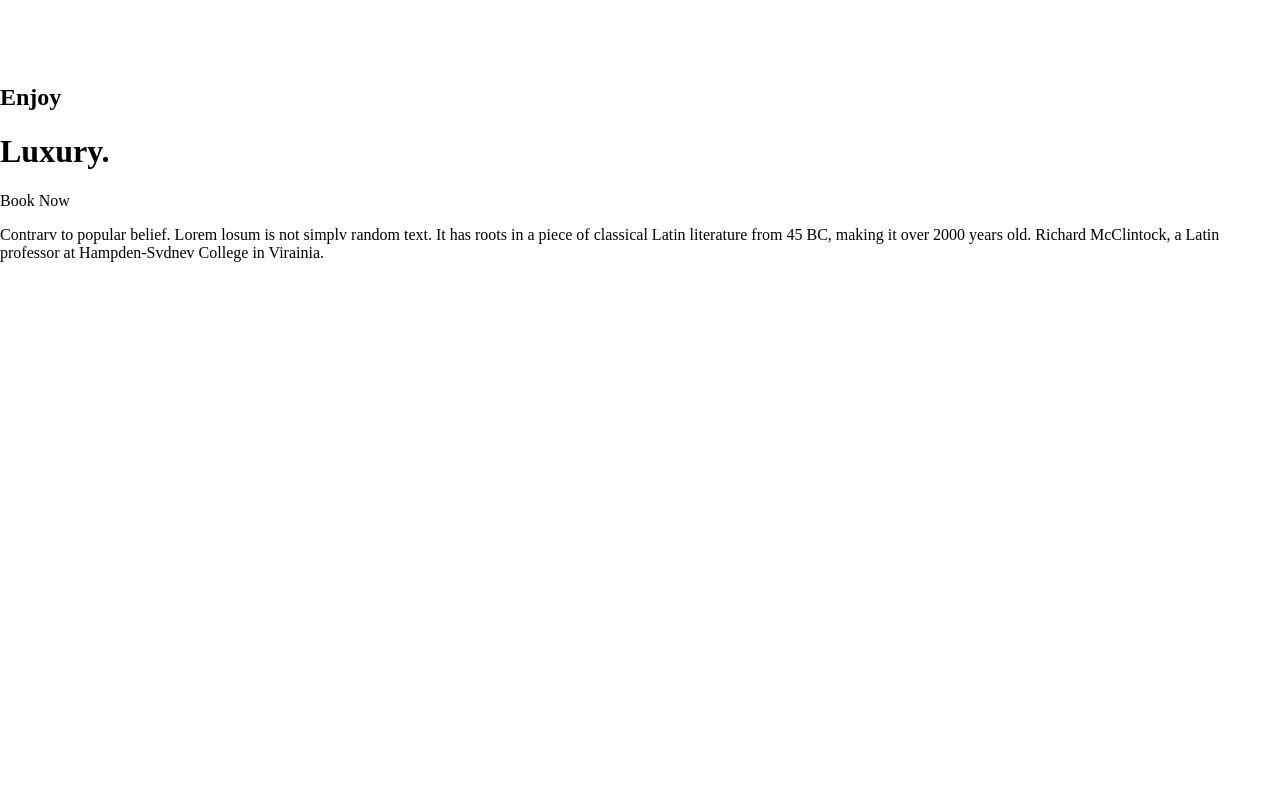
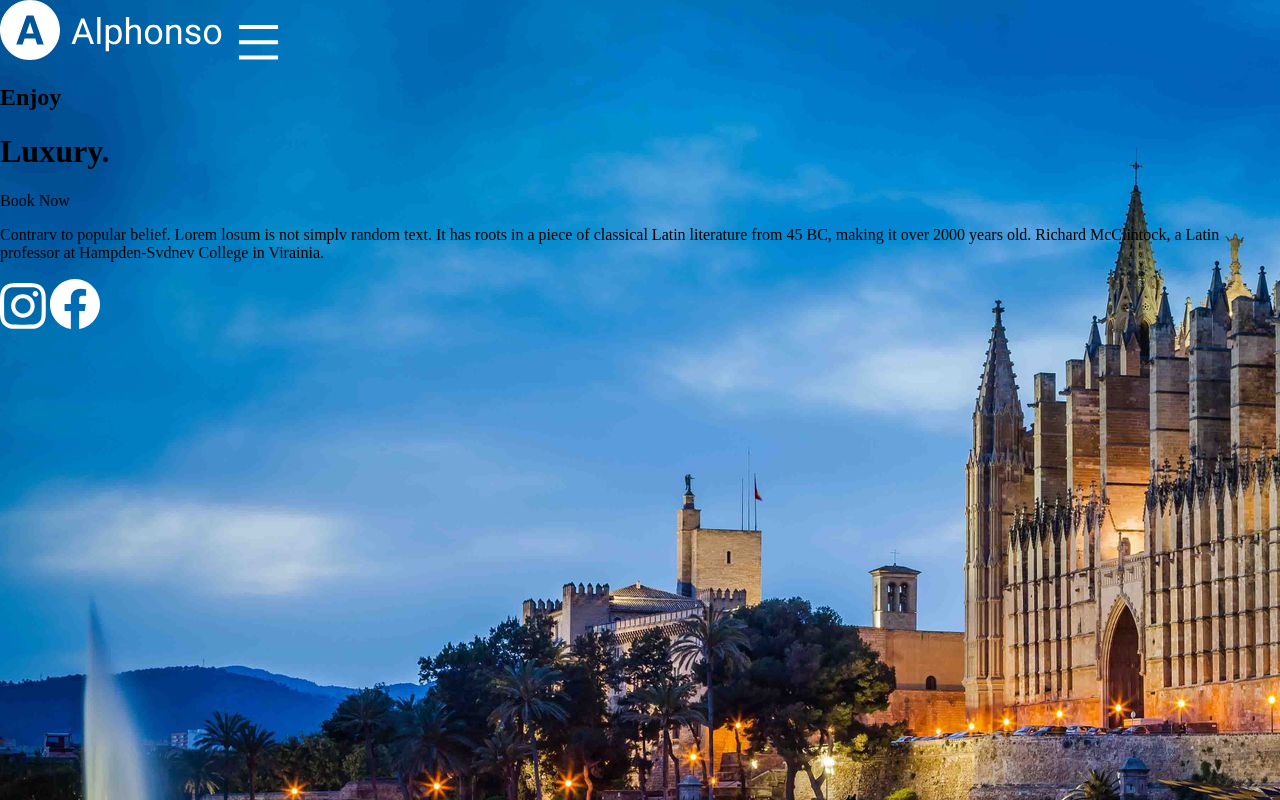
Before and after one commit to apousadaporto/ProyectoUniversidad, a plain HTML site: page index.html in a window 1280 px wide. Drawn offline with Linux system fonts and the light colour scheme; the site is published under a folder, as on GitHub Pages, so addresses that start at the root find nothing.

Commit message:
tercer commit

```diff
--- a/css/layout.css
+++ b/css/layout.css
@@ -2,5 +2,5 @@
 /* **************************************************************** */
 
 body {
-    background-image: url("/img/imagenes/catedral.jpg");
+    background-image: url("../img/imagenes/catedral.jpg");
 }
```
